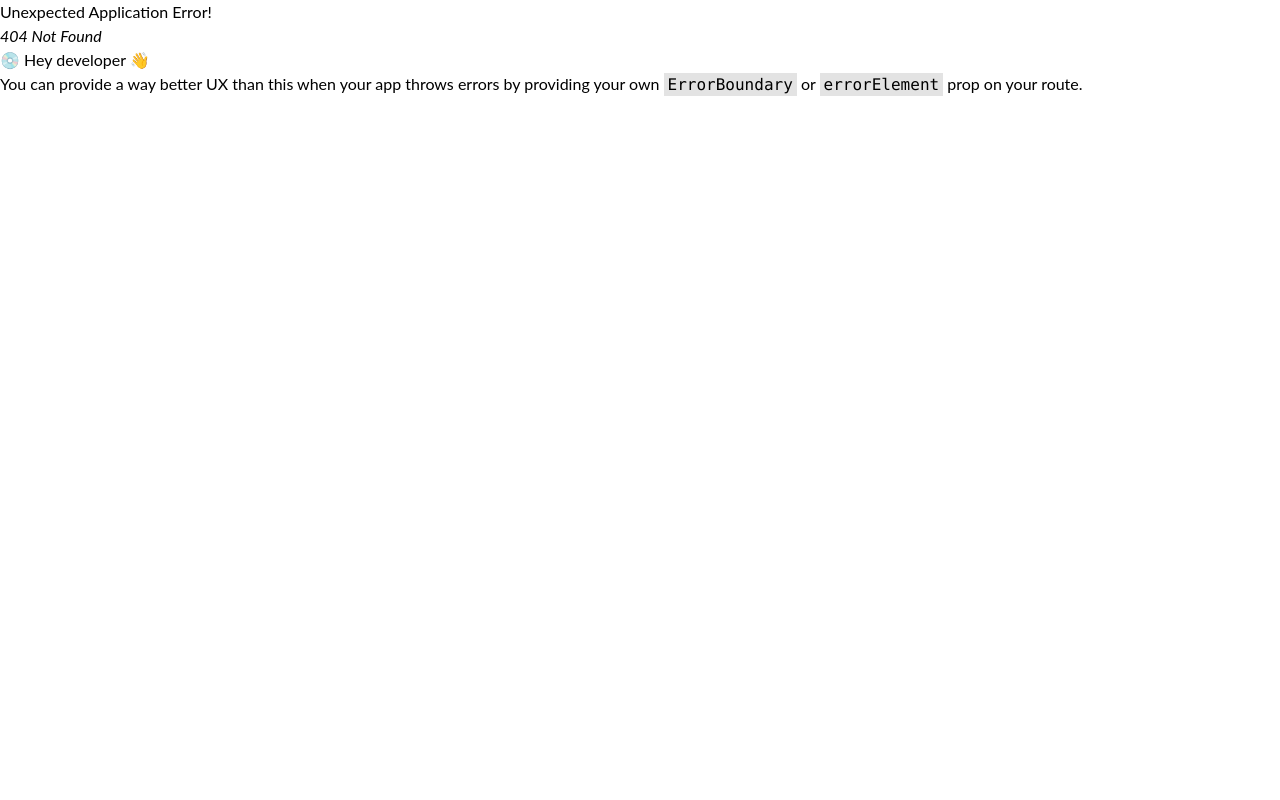
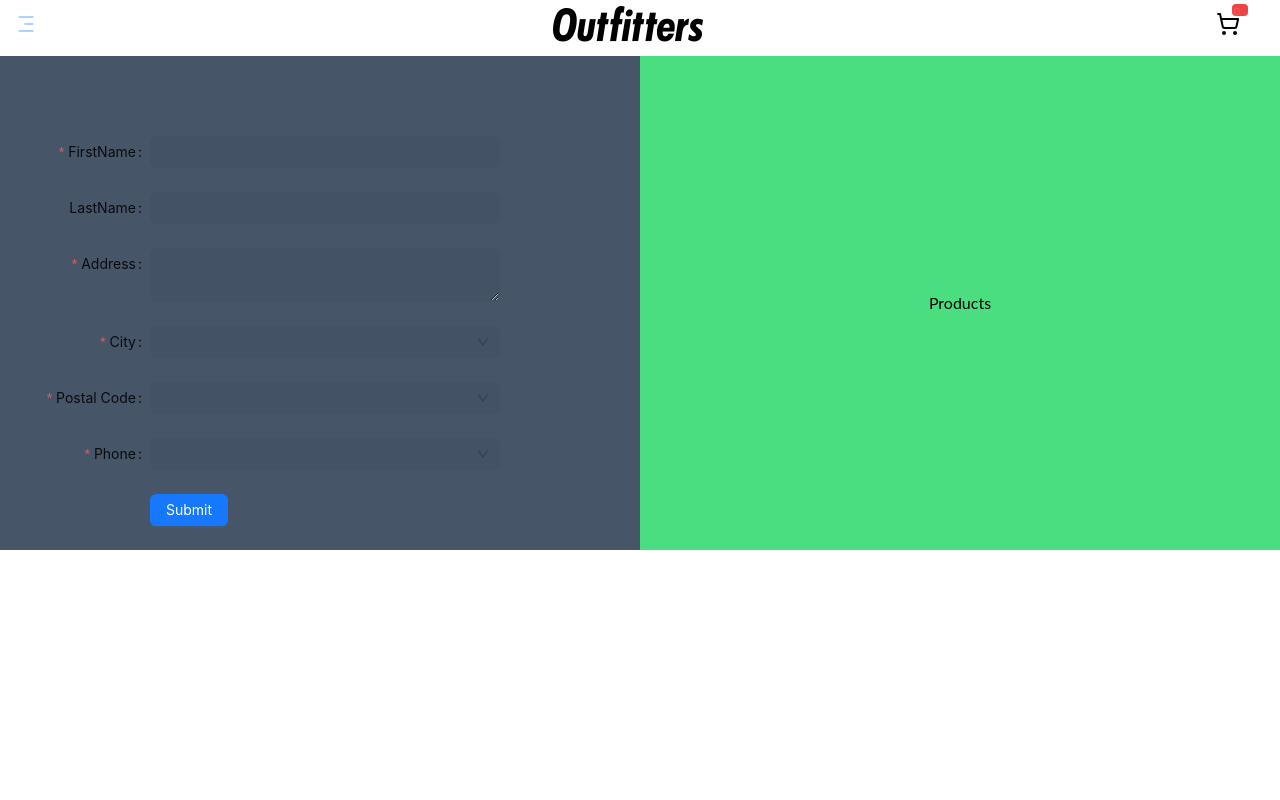
Before and after one commit to SyedMHasnain/Outfitters, a React (Create React App) app: page /Chkout-Form in a window 1280 px wide. Before the commit this address had no page. Shown: the top 800 px of the page. Built offline with nearby package versions, Linux system fonts and the light colour scheme.

Commit message:
Hasnains

```diff
--- a/src/Components/Header.jsx
+++ b/src/Components/Header.jsx
@@ -10,7 +10,7 @@ const Header = () => {
   return (
     <>
       {/* nav start */}
-      <div className="flex justify-between items-center fixed w-full z-10 h-12  border-2 border-black ">
+      <div className=" flex align-top justify-between  top-0 left-0  items-center fixed w-full z-10 h-12  ">
         <div className=" menu-icon ml-4 text-xl  text-black">
           <SideNavi />
         </div>
@@ -23,12 +23,7 @@ const Header = () => {
           <div className="absolute w-4 h-3 right-0  bottom-5 left-4 bg-red-500 rounded text-white  text-[10px]">
             <span className="ml-0.5 font-thin ">{items.length}</span>
           </div>
-          <NavLink
-            to="/Cart"
-            // className={({ isActive }) =>
-            //   `${isActive ? "  rounded-3xl" : "tetx-black "}`
-            // }
-          >
+          <NavLink to="/Cart">
             <LuShoppingCart className="w-6 h-6" />
           </NavLink>
         </div>
--- a/src/Pages/Cart.jsx
+++ b/src/Pages/Cart.jsx
@@ -1,28 +1,44 @@
 import React from "react";
 import { useSelector } from "react-redux";
 import { useDispatch } from "react-redux";
-import { remove } from "../Store/cartSlice";
+import { remove, increment, decrement } from "../Store/cartSlice";
 import { NavLink } from "react-router-dom";
+import { MdDeleteOutline } from "react-icons/md";
+
 const Cart = () => {
     const dispatch = useDispatch();
     const Product = useSelector((state)=>state.cart)
     const handleremove = (id) => {
       dispatch(remove({id}));
     };
+     const handleIncrement = (id) => {
+       dispatch(increment({ id }));
+     };
+
+     const handleDecrement = (id) => {
+       dispatch(decrement({ id }));
+     };
+
+  const totalAmount = Object.values(Product).reduce(
+    (total, item) => total + item.price * item.quantity,
+    0
+  );
+
   return (
     <>
       {Product.length > 0 ? (
-        <div className="max-w-xl mx-auto mt-10 bg-white shadow-lg rounded-lg p-6">
+        <div className="max-w-xl mx-auto mt-20 bg-white shadow-lg rounded-lg p-6">
           <h2 className="text-2xl font-bold text-black mb-4">Shopping Cart</h2>
           <div className="space-y-4">
             {Product.map((item) => (
+              <div>
                 <div
                   key={item.id}
                   className="flex justify-between items-center p-4 border-b border-gray-300">
                   <div className="flex-1">
                     <img
                       src={item.image}
-                    alt="product"
+                      alt="productss"
                       className="w-16 h-16 object-cover rounded"
                     />
                     <h3 className="text-lg font-semibold text-black">
@@ -31,38 +47,54 @@ const Cart = () => {
                     <p className="text-gray-600">${item.price}</p>
                   </div>
                   <div className="flex items-center space-x-2">
+                    {/* increment btn  */}
+                    <button
+                      onClick={() => handleIncrement(item.id)}
+                      className="border border-gray-400 rounded px-2">
+                      +
+                    </button>
                     <input
                       type="number"
-                    value={item.length}
+                      value={item.quantity}
                       className="w-16 border border-gray-400 rounded text-center"
                       readOnly
                     />
+                    <button
+                      onClick={() => handleDecrement(item.id)}
+                      className="border border-gray-400 rounded px-2">
+                      -
+                    </button>
                   </div>
                   <div className="flex items-center space-x-2">
                     <button
                       onClick={() => handleremove(item.id)}
-                    className="  w-20 border bg-black  text-white   rounded text-center">
-                    Remove
+                      className=" text-2xl   text-black text-center">
+                      <MdDeleteOutline />
                     </button>
+                  </div>
+                </div>
+
+                <div className="mt-4">
+                  <h3 className="text-xl font-bold text-black">
+                    Total: ${totalAmount.toFixed(2)}
+                  </h3>
                 </div>
               </div>
             ))}
           </div>
-          <div className="mt-4">
-            <h3 className="text-xl font-bold text-black">Total:</h3>
-          </div>
-          <button className="mt-4 w-full bg-black text-white py-2 rounded hover:bg-gray-800 transition">
+
+          <NavLink to="/Chkout-form" className=" ">
+            <span className="  flex bg-black text-white h-10 justify-center items-center rounded hover:bg-gray-800 transition">
               Checkout
-          </button>
+            </span>
+          </NavLink>
         </div>
       ) : (
         <div className="absolute top-20 left-0 right-3 ">
           <h1 className="text-2xl  font-bold text-black text-center   ">
             Cart is Empty
             <NavLink to="/Products" className="text-sm text-blue-500">
-
               Add Products ...
-
             </NavLink>
           </h1>
         </div>
--- /dev/null
+++ b/src/Pages/ChkoutForm.jsx
@@ -0,0 +1,143 @@
+import React, { useState } from "react";
+import {
+  Button,
+
+  DatePicker,
+  Form,
+  Input,
+  InputNumber,
+  Select,
+
+} from "antd";
+const formItemLayout = {
+  labelCol: {
+    xs: {
+      span: 24,
+    },
+    sm: {
+      span: 6,
+    },
+  },
+  wrapperCol: {
+    xs: {
+      span: 24,
+    },
+    sm: {
+      span: 14,
+    },
+  },
+};
+const App = () => {
+  const [componentVariant, setComponentVariant] = useState("filled");
+  const onFormVariantChange = ({ variant }) => {
+    setComponentVariant(variant);
+  };
+  return (
+    <>
+      <div className="flex mt-14  bg-slate-600  ">
+        <div className=" mt-20 w-1/2  h-1/2 ">
+          <Form
+            {...formItemLayout}
+            onValuesChange={onFormVariantChange}
+            variant={componentVariant}
+            style={{
+              maxWidth: 600,
+            }}
+            initialValues={{
+              variant: componentVariant,
+            }}>
+
+
+            <Form.Item
+              label="FirstName"
+              name="Input"
+              rules={[
+                {
+                  required: true,
+                  message: "Please Enter First-Name",
+                },
+              ]}>
+              <Input />
+            </Form.Item>
+
+            <Form.Item
+              label="LastName"
+              rules={[
+                {
+                  required: true,
+                  message: "Please Enter Last-Name",
+                },
+              ]}>
+              <InputNumber
+                style={{
+                  width: "100%",
+                }}
+              />
+            </Form.Item>
+
+            <Form.Item
+              label="Address"
+              name="TextArea"
+              rules={[
+                {
+                  required: true,
+                  message: "Address is Required",
+                },
+              ]}>
+              <Input.TextArea />
+            </Form.Item>
+
+            <Form.Item
+              label="City"
+              name="dropdown"
+              rules={[
+                {
+                  required: true,
+                  message: "City is required",
+                },
+              ]}>
+              <Select />
+            </Form.Item>
+
+            <Form.Item
+              label="Postal Code"
+              name="Select"
+              rules={[
+                {
+                  required: true,
+                  message: "Please Enter Postal Code !",
+                },
+              ]}>
+              <Select />
+            </Form.Item>
+            <Form.Item
+              label="Phone"
+              name="Select"
+              rules={[
+                {
+                  required: true,
+                  message: "Please Enter your phone number!",
+                },
+              ]}>
+              <Select />
+            </Form.Item>
+
+            <Form.Item
+              wrapperCol={{
+                offset: 6,
+                span: 16,
+              }}>
+              <Button type="primary" htmlType="submit">
+                Submit
+              </Button>
+            </Form.Item>
+          </Form>
+        </div>
+        <div className="  flex items-center justify-center w-1/2 bg-green-400  ">
+          Products
+        </div>
+      </div>
+    </>
+  );
+};
+export default App;
--- a/src/Pages/Home.jsx
+++ b/src/Pages/Home.jsx
@@ -46,7 +46,8 @@ const Home = () => {
         <Swipper  />
       </div>
       <div className=" flex justify-around  flex-wrap p-8 ">
-        {products.map((item, index) => (
+        {
+          products.map((item, index) => (
 
             <div className={"flex justify-center gap-12 items-center flex-col  mt-4 max-[640px]:mr-5"}>
               <Card products={item} />
--- a/src/Store/cartSlice.js
+++ b/src/Store/cartSlice.js
@@ -1,17 +1,48 @@
-import {createSlice} from '@reduxjs/toolkit';
+import { createSlice } from "@reduxjs/toolkit";
 
 const CartSlice = createSlice({
   name: "cart",
   initialState: [],
+
   reducers: {
     add(state, action) {
-      state.push(action.payload);
+      // Check if the item already exists in the cart
+      const existingProduct = state.find(
+        (item) => item.id === action.payload.id
+      );
+
+      if (existingProduct) {
+        existingProduct.quantity += 1; // Increment quantity
+      }
+       else {
+        // If the item is not exist, push the new item quantity 1
+        state.push({ ...action.payload, quantity: 1 });
+      }
     },
 
     remove(state, action) {
-      return state.filter((item) => item.id !== action.payload.id);
+      return state.filter((item) => item.id !== action.payload.id); // Remove the item
+    },
+
+    increment(state, action) {
+      const product = state.find((item) => item.id === action.payload.id);
+      if (product) {
+        product.quantity += 1; // Increment quantity
+      }
+    },
+
+    decrement(state, action) {
+      const product = state.find((item) => item.id === action.payload.id);
+      if (product) {
+        if (product.quantity > 1) {
+          product.quantity -= 1; // Decrement quantity
+        } else {
+          return state.filter((item) => item.id !== action.payload.id);
+        }
+      }
     },
   },
 });
-export const { add, remove } = CartSlice.actions;
+
+export const { add, remove, increment, decrement } = CartSlice.actions;
 export default CartSlice.reducer;
```
Also changed, not shown: src/index.js (+5 -2 lines). Lines whose indentation alone changed are shown as unchanged.
